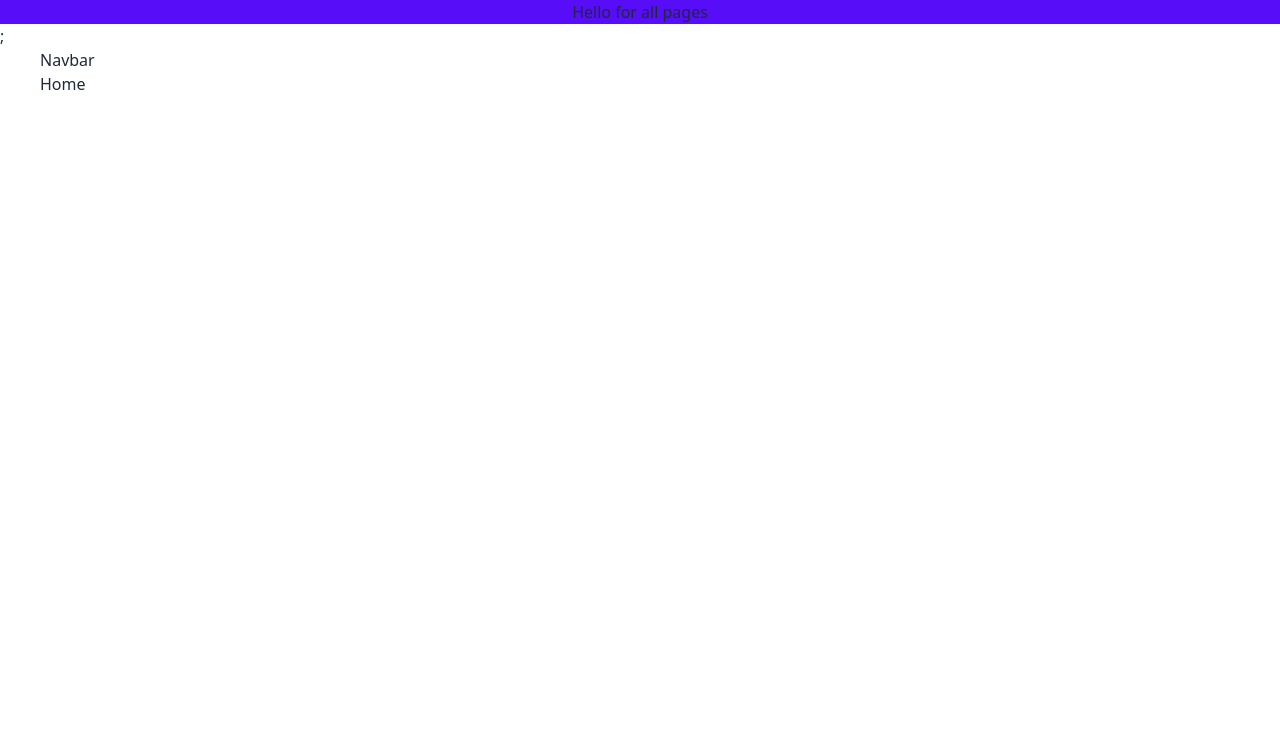
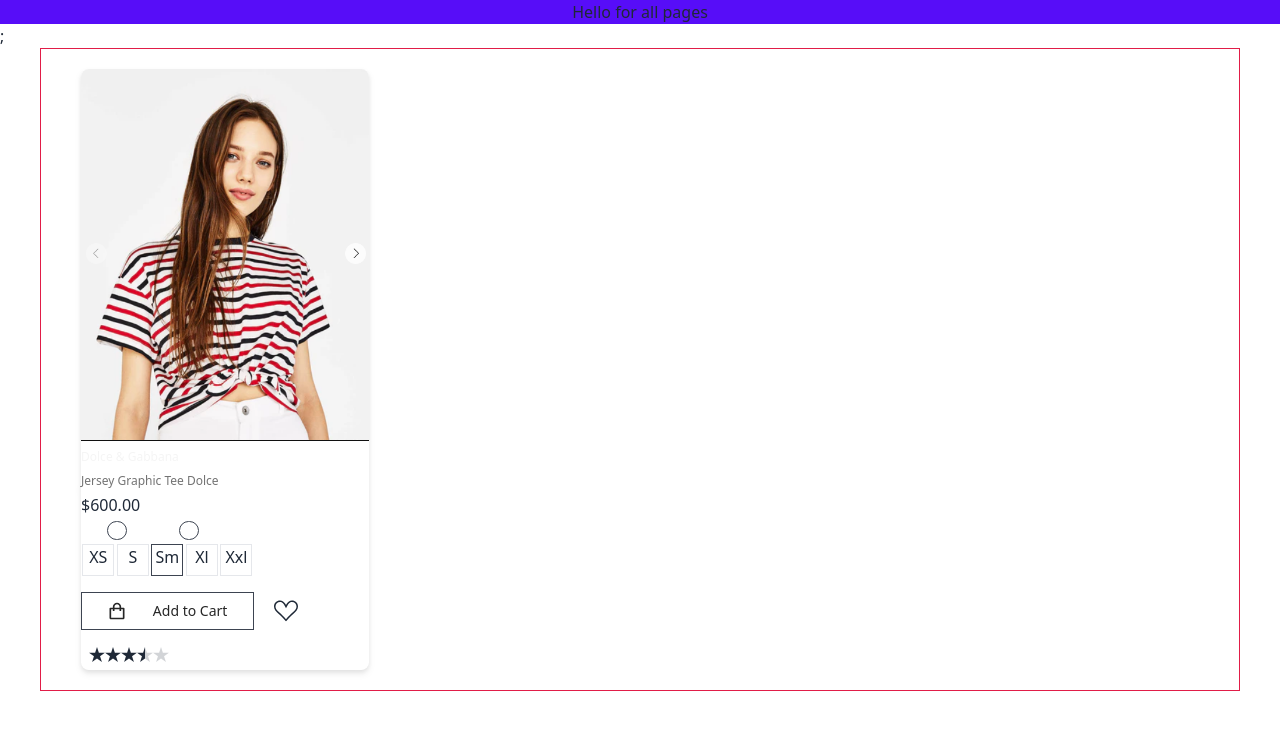
Before and after one commit to VastraEcommerce/VastraFrontend, a React (Create React App) app: page / in a window 1280 px wide. Shown: the top 730 px of the page. Built offline with nearby package versions, Linux system fonts and the light colour scheme.

Commit message:
add product card

```diff
--- a/package.json
+++ b/package.json
@@ -10,6 +10,7 @@
     "daisyui": "^2.18.0",
     "react": "^18.2.0",
     "react-dom": "^18.2.0",
+    "react-icons": "^4.4.0",
     "react-redux": "^8.0.2",
     "react-router-dom": "^6.3.0",
     "react-scripts": "5.0.1",
--- a/src/components/Navbar.jsx
+++ b/src/components/Navbar.jsx
@@ -1,5 +1,5 @@
 const Navbar = () => {
-  return <div>Navbar</div>;
+  return <div></div>;
 };
 
 export default Navbar;
--- /dev/null
+++ b/src/components/ProuductCard/ColorsComponent/ColorsComponent.jsx
@@ -0,0 +1,8 @@
+import React from "react";
+
+export default function ColorsComponent(x) {
+  return (
+    <div
+      className={`w-[1.2rem] h-[1.2rem] border border-neutral rounded-full bg-[${x}] hover:border-neutral `}></div>
+  );
+}
--- /dev/null
+++ b/src/components/ProuductCard/ProductCard.jsx
@@ -0,0 +1,214 @@
+import React from "react";
+import img from "./PlaceholderImage/Capture.PNG";
+import { Link } from "react-router-dom";
+import { BiShoppingBag } from "react-icons/bi";
+import { BsSuitHeart, BsSuitHeartFill } from "react-icons/bs";
+import ColorsComponent from "./ColorsComponent/ColorsComponent";
+
+export default function ProductCard() {
+  const dataCard = [
+    {
+      brand: "Deon_Halvorson98",
+      title: "April.Runolfsdottir",
+      category: "T-shirts",
+      variants: [
+        {
+          size: "S",
+          price: 42,
+          color: " #E6B333",
+          count: 54,
+        },
+        {
+          size: "XXL",
+          price: 62,
+          color: " #999966",
+          count: 77,
+        },
+        {
+          size: "L",
+          price: 10,
+          color: "#FFB399",
+          count: 67,
+        },
+        {
+          size: "L",
+          price: 11,
+          color: "#991AFF",
+          count: 49,
+        },
+        {
+          size: "XXL",
+          price: 26,
+          color: " #3366E6",
+          count: 31,
+        },
+        {
+          size: "XL",
+          price: 44,
+          color: " #9900B3",
+          count: 76,
+        },
+        {
+          size: "S",
+          price: 64,
+          color: "#CC80CC ",
+          count: 47,
+        },
+      ],
+      description: "Ulices71",
+      ratingsAverage: 1,
+      brand_thumbnail: "Milan.Collier69",
+      ratingsQuantity: 16,
+    },
+    {
+      brand: "Adrain_Labadie",
+      title: "Brendan80",
+      category: " T-shirts",
+      variants: [
+        {
+          size: "L",
+          price: 33,
+          color: " #991AFF",
+          count: 56,
+        },
+        {
+          size: "XL",
+          price: 31,
+          color: " #B3B31A",
+          count: 38,
+        },
+        {
+          size: "M",
+          price: 74,
+          color: " #9900B3",
+          count: 28,
+        },
+      ],
+      description: "Pink_Smith42",
+      ratingsAverage: 1,
+      brand_thumbnail: "Ronaldo44",
+      ratingsQuantity: 27,
+    },
+  ];
+  console.log(dataCard);
+  return (
+    <div
+      className='container py-5
+     border border-rose-600'>
+      <div className='card w-72 bg-white drop-shadow-md rounded-lg'>
+        <img
+          className='object-cover rounded-tl-lg rounded-tr-lg'
+          src={img}
+          alt=''
+        />
+        <div>
+          <div className='space-y-2'>
+            <h3 className='text-xs text-neutral-100 pt-2'>Dolce & Gabbana</h3>
+            <p className='text-xs text-neutral-500'>Jersey Graphic Tee Dolce</p>
+          </div>
+          <p className='space-x-2 mt-1'>
+            <span className='text-2lg'>$600.00</span>
+          </p>
+          <div className='colors flex justify-around w-[50%] mt-1'>
+            {dataCard.map((product, index) => (
+              <ColorsComponent product={product} key={index} />
+            ))}
+            {/* <div className='w-[1.2rem] h-[1.2rem] border border-neutral rounded-full bg-red-100 hover:border-neutral '></div>
+            <div className='w-[1.2rem] h-[1.2rem] border border-light rounded-full bg-orange-100 hover:border-neutral'></div>
+            <div className='w-[1.2rem] h-[1.2rem] border border-light rounded-full bg-lime-100 hover:border-neutral'></div>
+            <div className='w-[1.2rem] h-[1.2rem] border border-light rounded-full bg-green-100 hover:border-neutral'></div>
+            <div className='w-[1.2rem] h-[1.2rem] border border-light rounded-full bg-amber-100 hover:border-neutral'></div> */}
+          </div>
+          <div className='productSize flex justify-around w-[60%] text-center mt-1'>
+            <div className='w-[2rem] h-[2rem] border border-light hover:border-neutral '>
+              XS
+            </div>
+            <div className='w-[2rem] h-[2rem] border border-light hover:border-neutral '>
+              S
+            </div>
+            <div className='w-[2rem] h-[2rem] border border-neutral hover:border-neutral '>
+              Sm
+            </div>
+            <div className='w-[2rem] h-[2rem] border border-light hover:border-neutral '>
+              Xl
+            </div>
+            <div className='w-[2rem] h-[2rem] border border-light hover:border-neutral '>
+              Xxl
+            </div>
+          </div>
+          <div className='flex justify-start items-center pt-3 pb-2  mt-1'>
+            <Link
+              to='#'
+              className='w-[60%] py-2 border border-neutral hover:bg-neutral hover:text-white text-center text-sm text-neutral-800  duration-300 flex  justify-evenly'>
+              <span>
+                <BiShoppingBag className=' text-xl' />
+              </span>
+              <span> Add to Cart</span>
+            </Link>
+
+            <Link
+              to='#'
+              title='Add to Favorites'
+              className='text-2xl text-neutarl mx-5 duration-300'>
+              <BsSuitHeart />
+            </Link>
+          </div>
+          <div className='rating rating-sm rating-half mt-2 pb-2'>
+            <input type='radio' name='rating-1' className='rating-hidden' />
+            <input
+              type='radio'
+              name='rating-1'
+              className=' mask mask-star mask-half-1'
+            />
+            <input
+              type='radio'
+              name='rating-1'
+              className=' mask mask-star mask-half-2'
+            />
+            <input
+              type='radio'
+              name='rating-1'
+              className=' mask mask-star mask-half-1'
+            />
+            <input
+              type='radio'
+              name='rating-1'
+              className=' mask mask-star mask-half-2'
+            />
+            <input
+              type='radio'
+              name='rating-1'
+              className=' mask mask-star mask-half-1'
+            />
+            <input
+              type='radio'
+              name='rating-1'
+              className=' mask mask-star mask-half-2'
+            />
+            <input
+              type='radio'
+              name='rating-1'
+              className=' mask mask-star mask-half-1'
+              checked
+            />
+            <input
+              type='radio'
+              name='rating-1'
+              className=' mask mask-star mask-half-2'
+            />
+            <input
+              type='radio'
+              name='rating-1'
+              className=' mask mask-star mask-half-1'
+            />
+            <input
+              type='radio'
+              name='rating-1'
+              className=' mask mask-star mask-half-2'
+            />
+          </div>
+        </div>
+      </div>
+    </div>
+  );
+}
--- /dev/null
+++ b/src/components/ProuductCard/data.jsx
@@ -0,0 +1,97 @@
+import React from "react";
+import ProductCard from "./ProductCard";
+
+const dataCard = [
+  {
+    brand: "Deon_Halvorson98",
+    title: "April.Runolfsdottir",
+    category: "T-shirts",
+    variants: [
+      {
+        size: "S",
+        price: 42,
+        color: " #E6B333",
+        count: 54,
+      },
+      {
+        size: "XXL",
+        price: 62,
+        color: " #999966",
+        count: 77,
+      },
+      {
+        size: "L",
+        price: 10,
+        color: "#FFB399",
+        count: 67,
+      },
+      {
+        size: "L",
+        price: 11,
+        color: "#991AFF",
+        count: 49,
+      },
+      {
+        size: "XXL",
+        price: 26,
+        color: " #3366E6",
+        count: 31,
+      },
+      {
+        size: "XL",
+        price: 44,
+        color: " #9900B3",
+        count: 76,
+      },
+      {
+        size: "S",
+        price: 64,
+        color: "#CC80CC ",
+        count: 47,
+      },
+    ],
+    description: "Ulices71",
+    ratingsAverage: 1,
+    brand_thumbnail: "Milan.Collier69",
+    ratingsQuantity: 16,
+  },
+  {
+    brand: "Adrain_Labadie",
+    title: "Brendan80",
+    category: " T-shirts",
+    variants: [
+      {
+        size: "L",
+        price: 33,
+        color: " #991AFF",
+        count: 56,
+      },
+      {
+        size: "XL",
+        price: 31,
+        color: " #B3B31A",
+        count: 38,
+      },
+      {
+        size: "M",
+        price: 74,
+        color: " #9900B3",
+        count: 28,
+      },
+    ],
+    description: "Pink_Smith42",
+    ratingsAverage: 1,
+    brand_thumbnail: "Ronaldo44",
+    ratingsQuantity: 27,
+  },
+];
+export default function DataProduct() {
+  console.log(dataCard);
+  return (
+    <div>
+      {dataCard.map((product, index) => (
+        <ProductCard product={product} key={index} />
+      ))}
+    </div>
+  );
+}
--- a/src/pages/Home.jsx
+++ b/src/pages/Home.jsx
@@ -1,5 +1,9 @@
+import ProductCard from '../components/ProuductCard/ProductCard'
 const Home = () => {
-  return <div>Home</div>;
+
+  return <div>
+    <ProductCard />
+    </div>;
 };
 
 export default Home;
```
Also changed, not shown: src/components/ProuductCard/PlaceholderImage/Capture.PNG (added), 1 other file (tests, documents, lock files or other folders).
